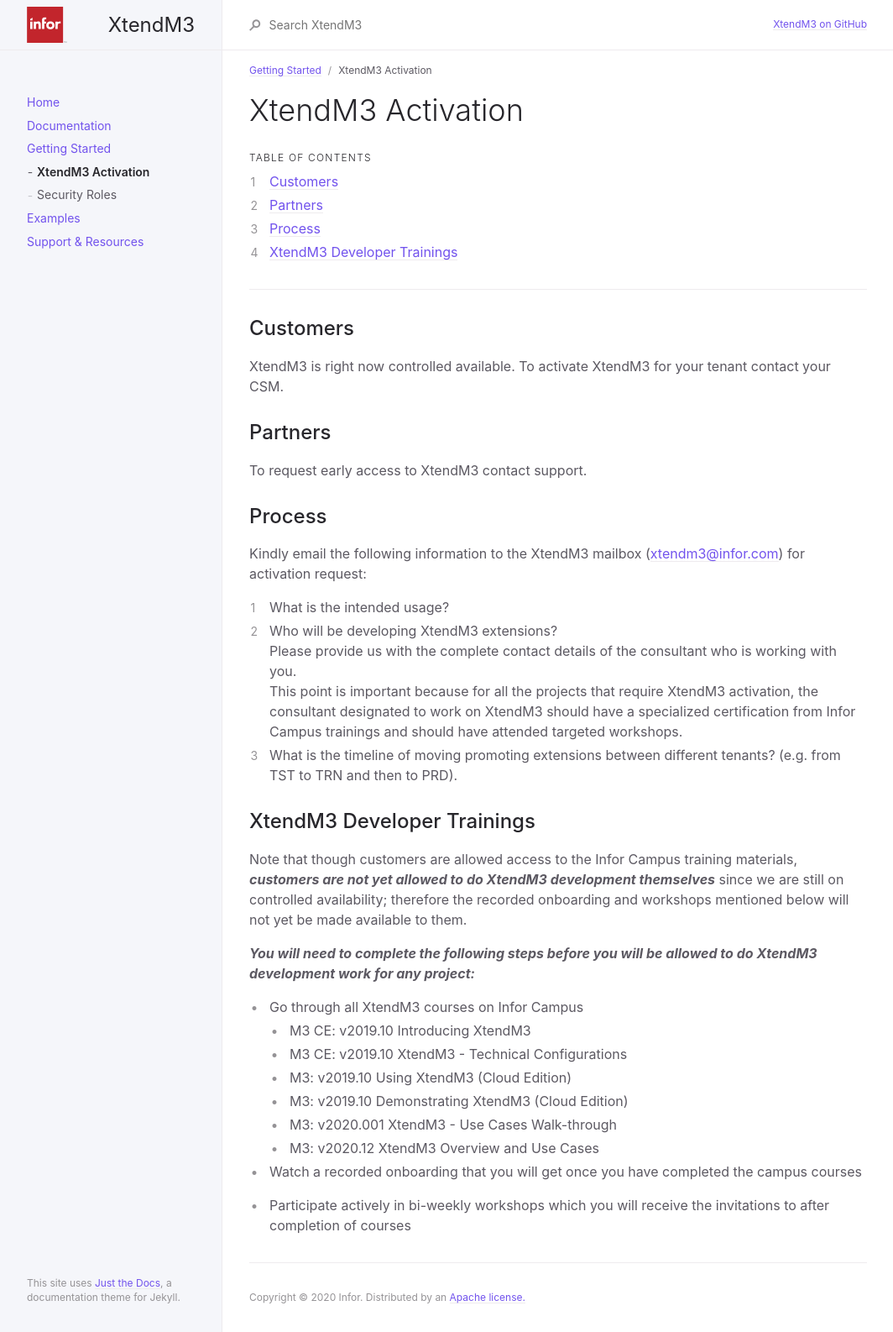
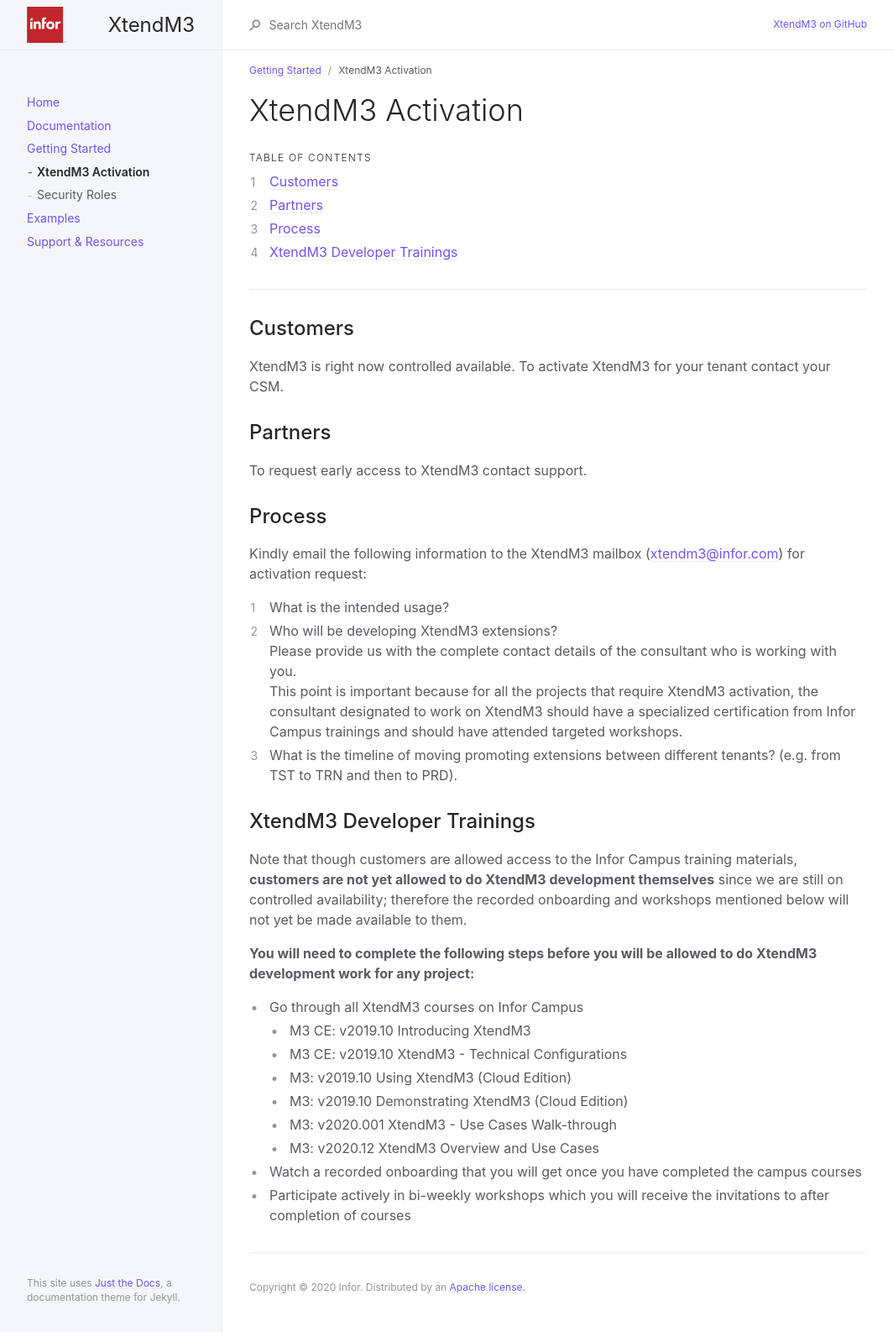
Before and after one commit to infor-cloud/xtendm3, a Jekyll site: the page built from docs/getting-started/xtendm3-activation.md, in a window 1280 px wide. Shown: the whole page at 84% size, without its empty margins (107-1171 px from the left). Built offline with Jekyll 4.4.1, drawn with Linux system fonts in a browser that asks for light colours.

```diff
--- a/docs/getting-started/xtendm3-activation.md
+++ b/docs/getting-started/xtendm3-activation.md
@@ -32,9 +32,9 @@ This point is important because for all the projects that require XtendM3 activa
 3. What is the timeline of moving promoting extensions between different tenants? (e.g. from TST to TRN and then to PRD).
 
 ## XtendM3 Developer Trainings
-Note that though customers are allowed access to the Infor Campus training materials, ***customers are not yet allowed to do XtendM3 development themselves*** since we are still on controlled availability; therefore the recorded onboarding and workshops mentioned below will not yet be made available to them.
+Note that though customers are allowed access to the Infor Campus training materials, **customers are not yet allowed to do XtendM3 development themselves** since we are still on controlled availability; therefore the recorded onboarding and workshops mentioned below will not yet be made available to them.
 
-***You will need to complete the following steps before you will be allowed to do XtendM3 development work for any project:***
+**You will need to complete the following steps before you will be allowed to do XtendM3 development work for any project:**
 
 - Go through all XtendM3 courses on Infor Campus
   - M3 CE: v2019.10 Introducing XtendM3
@@ -46,5 +46,4 @@ Note that though customers are allowed access to the Infor Campus training mater
 
 
 - Watch a recorded onboarding that you will get once you have completed the campus courses
-
 - Participate actively in bi-weekly workshops which you will receive the invitations to after completion of courses
```
